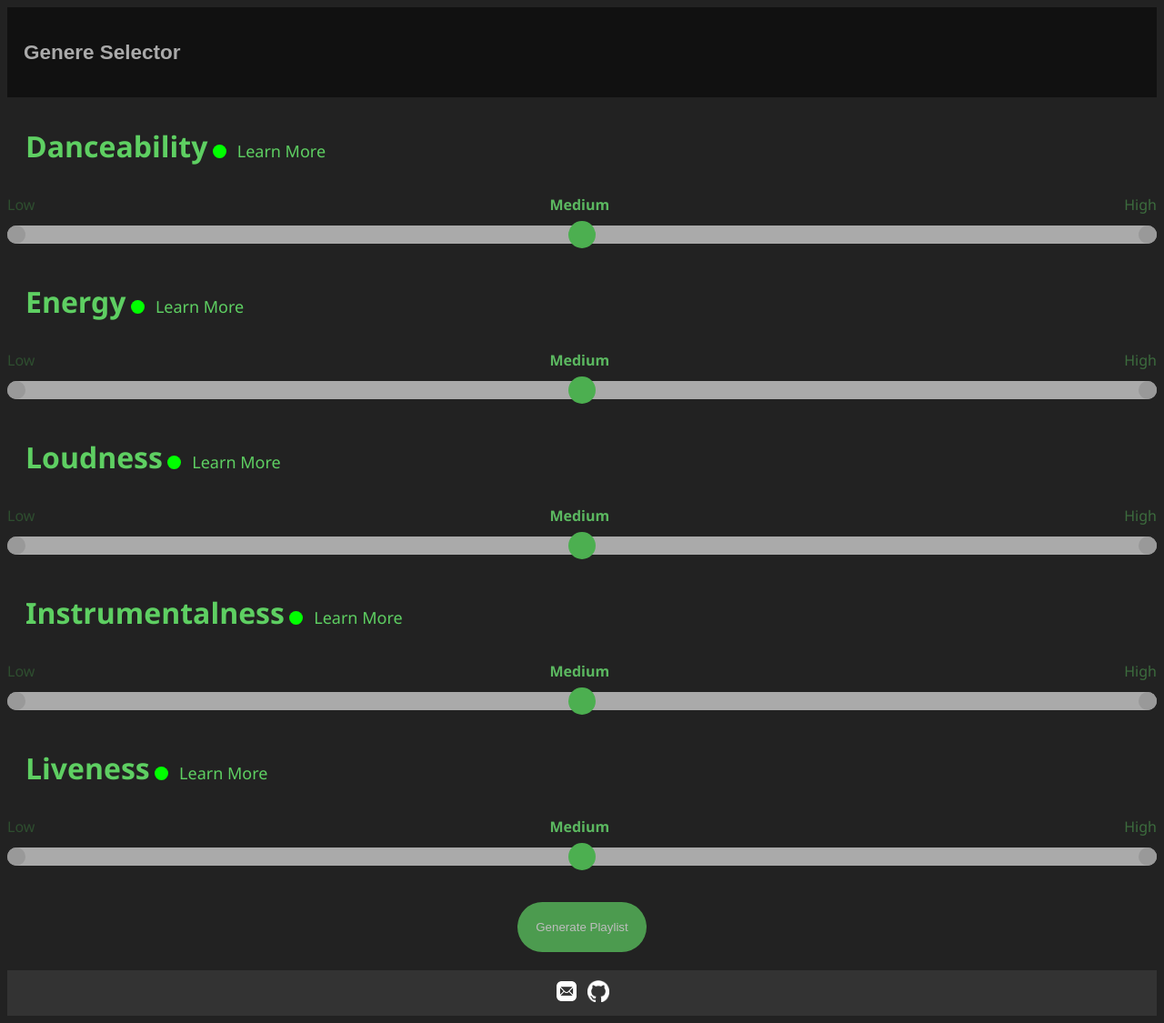
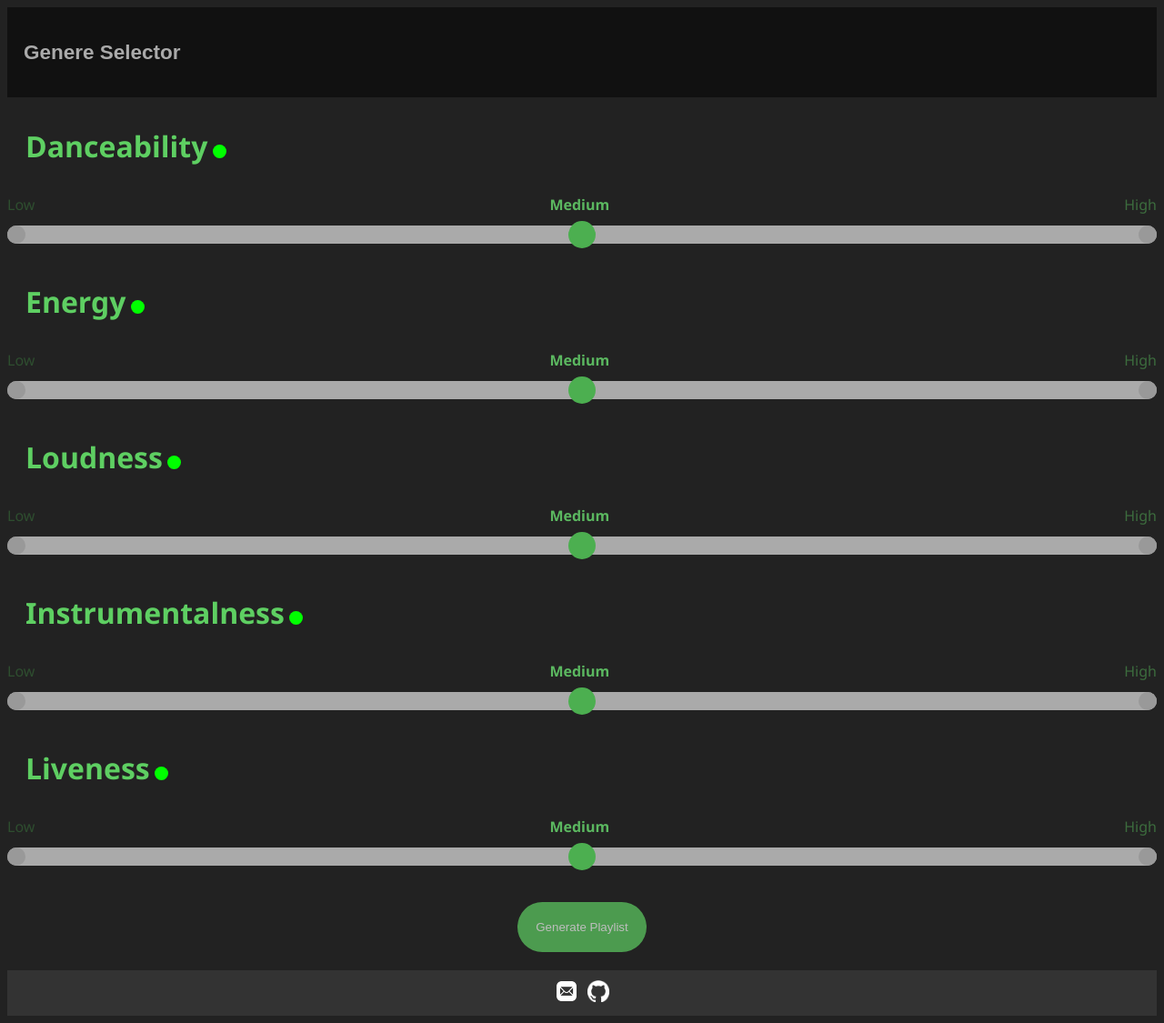
Before and after one commit to victoriab027/Creatify, a Django app: page /base/ in a window 1280 px wide. Shown: the whole page at 91% size. Run offline with Django 4.2, Linux system fonts and the light colour scheme; some libraries are stand-ins or nearby versions.

Commit message:
more minor ui changes to sliders and hide learn more for now

```diff
--- a/web_dev/creatify/creatify_app/static/creatify_app/main_page.css
+++ b/web_dev/creatify/creatify_app/static/creatify_app/main_page.css
@@ -60,7 +60,7 @@ h3 {
  font-size: xx-large;
  color: #5ecf62;
  display: inline-block;
- cursor:default;
+ cursor: help;
  margin-left: 20px;
 }
 .subtext{
@@ -177,6 +177,7 @@ h3 {
 }
 .tooltip:hover .tooltiptext {
   visibility: visible;
+  cursor: default;
 }
 .custom-checkbox:checked {
  background-color: lime; /* change background color of adjacent span element when checkbox is checked */
--- a/web_dev/creatify/creatify_app/static/creatify_app/main_page.js
+++ b/web_dev/creatify/creatify_app/static/creatify_app/main_page.js
@@ -111,7 +111,7 @@ document.querySelectorAll('.slider').forEach(function(sliderInput) {
     // show the span element corresponding to the slider value
     if (sliderValue == 1) {
       document.getElementById('low-' + event.target.id.split('-')[2]).style.opacity = '.7';
-      document.getElementById('low-' + event.target.id.split('-')[2]).style.fontWeight = '700';
+      document.getElementById('low-' + event.target.id.split('-')[2]).style.fontWeight = '600';
     } else if (sliderValue == 2) {
       document.getElementById('medium-' + event.target.id.split('-')[2]).style.opacity = '.8';
       document.getElementById('medium-' + event.target.id.split('-')[2]).style.fontWeight = '700';
--- a/web_dev/creatify/creatify_app/templates/creatify_app/main.html
+++ b/web_dev/creatify/creatify_app/templates/creatify_app/main.html
@@ -27,7 +27,7 @@
         <div class="tooltip"><input type="checkbox" class="custom-checkbox" id="{{slider}}" checked>
           <span class="tooltiptext">Enable/Disable {{slider}}</span>
         </div>
-        <div class='subtext'>Learn More</div><br>
+        {% comment %} <div class='subtext'>Learn More</div>{% endcomment %}<br>
         <div class="slider-wrapper" id="slider-{{slider}}" >
             <div class="labels">
               <span class="low" id="low-{{slider}}">Low</span>
```
